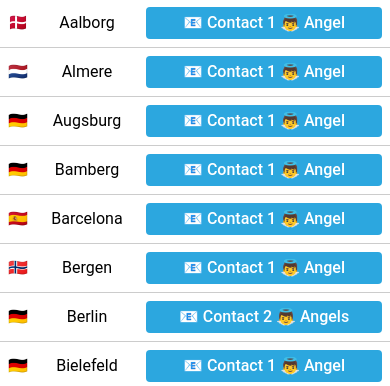
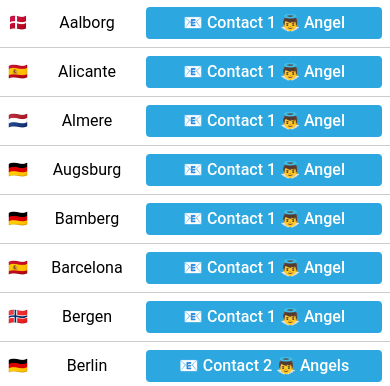
Before and after one commit to WeAreFairphone/fpangels-hp, a plain HTML site: page index.html in a window 390 px wide. Shown: the part 458-844 px from the top of the page. Drawn offline with Linux system fonts and the light colour scheme; a script that the page names is missing.

Commit message:
Deploying to gh-pages from @ WeAreFairphone/fpangels-hp@0063376f35d955b08f5452db1b579858c3147dc4 🚀

```diff
--- a/index.html
+++ b/index.html
@@ -27,6 +27,10 @@
           <div class="heaven">
             <div class="country">🇩🇰</div>
             <div class="location">Aalborg</div><a class="button btn-angels" data-location="Aalborg">📧 Contact 1 👼 Angel</a>
+          </div>
+          <div class="heaven">
+            <div class="country">🇪🇸</div>
+            <div class="location">Alicante</div><a class="button btn-angels" data-location="Alicante">📧 Contact 1 👼 Angel</a>
           </div>
           <div class="heaven">
             <div class="country">🇳🇱</div>
```
